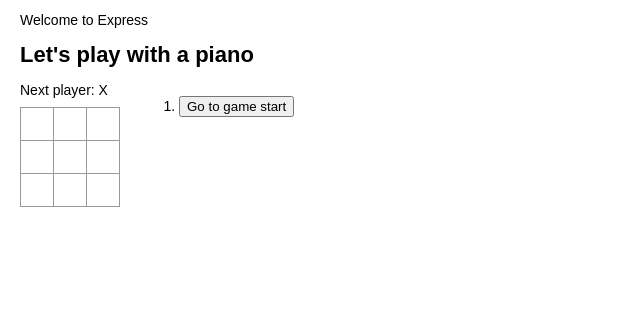
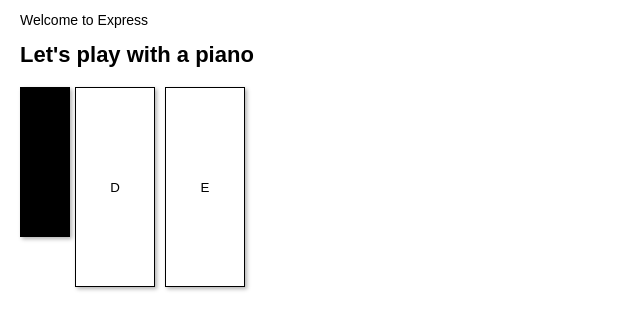
Before and after one commit to SamuelR827/projectComp335Piano, a React app: page / in a window 1280 px wide. Shown: the part 49-378 px from the top of the page, without its empty margins (0-640 px from the left). Built offline with nearby package versions, Linux system fonts and the light colour scheme.

Commit message:
implement basic piano keys

```diff
--- a/client/App.js
+++ b/client/App.js
@@ -1,115 +1,16 @@
-import React, { useState } from 'react';
+import React from 'react';
+import Piano from './Piano'; // import piano file
 
-function Square({ value, onSquareClick }) {
-  return (
-    <button className="square" onClick={onSquareClick}>
-      {value}
-    </button>
-  );
-}
-
-function Board({ xIsNext, squares, onPlay }) {
-  function handleClick(i) {
-    if (calculateWinner(squares) || squares[i]) {
-      return;
-    }
-    const nextSquares = squares.slice();
-    if (xIsNext) {
-      nextSquares[i] = 'X';
-    } else {
-      nextSquares[i] = 'O';
-    }
-    onPlay(nextSquares);
-  }
-
-  const winner = calculateWinner(squares);
-  let status;
-  if (winner) {
-    status = 'Winner: ' + winner;
-  } else {
-    status = 'Next player: ' + (xIsNext ? 'X' : 'O');
-  }
+function App() {
+  // Define keys list
+  const keys = ['C', 'D', 'E']; // example keys to be changed/added
 
   return (
-    <>
-      <div className="status">{status}</div>
-      <div className="board-row">
-        <Square value={squares[0]} onSquareClick={() => handleClick(0)} />
-        <Square value={squares[1]} onSquareClick={() => handleClick(1)} />
-        <Square value={squares[2]} onSquareClick={() => handleClick(2)} />
-      </div>
-      <div className="board-row">
-        <Square value={squares[3]} onSquareClick={() => handleClick(3)} />
-        <Square value={squares[4]} onSquareClick={() => handleClick(4)} />
-        <Square value={squares[5]} onSquareClick={() => handleClick(5)} />
-      </div>
-      <div className="board-row">
-        <Square value={squares[6]} onSquareClick={() => handleClick(6)} />
-        <Square value={squares[7]} onSquareClick={() => handleClick(7)} />
-        <Square value={squares[8]} onSquareClick={() => handleClick(8)} />
-      </div>
-    </>
-  );
-}
-
-export default function Game() {
-  const [history, setHistory] = useState([Array(9).fill(null)]);
-  const [currentMove, setCurrentMove] = useState(0);
-  const xIsNext = currentMove % 2 === 0;
-  const currentSquares = history[currentMove];
-
-  function handlePlay(nextSquares) {
-    const nextHistory = [...history.slice(0, currentMove + 1), nextSquares];
-    setHistory(nextHistory);
-    setCurrentMove(nextHistory.length - 1);
-  }
-
-  function jumpTo(nextMove) {
-    setCurrentMove(nextMove);
-  }
-
-  const moves = history.map((squares, move) => {
-    let description;
-    if (move > 0) {
-      description = 'Go to move #' + move;
-    } else {
-      description = 'Go to game start';
-    }
-    return (
-      <li key={move}>
-        <button onClick={() => jumpTo(move)}>{description}</button>
-      </li>
-    );
-  });
-
-  return (
-    <div className="game">
-      <div className="game-board">
-        <Board xIsNext={xIsNext} squares={currentSquares} onPlay={handlePlay} />
-      </div>
-      <div className="game-info">
-        <ol>{moves}</ol>
-      </div>
+    <div className="App">
+      {/* Render the Piano component with the keys data */}
+      <Piano keys={keys} />
     </div>
   );
 }
 
-function calculateWinner(squares) {
-  const lines = [
-    [0, 1, 2],
-    [3, 4, 5],
-    [6, 7, 8],
-    [0, 3, 6],
-    [1, 4, 7],
-    [2, 5, 8],
-    [0, 4, 8],
-    [2, 4, 6],
-  ];
-  for (let i = 0; i < lines.length; i++) {
-    const [a, b, c] = lines[i];
-    if (squares[a] && squares[a] === squares[b] && squares[a] === squares[c]) {
-      return squares[a];
-    }
-  }
-  return null;
-}
+export default App;
--- /dev/null
+++ b/client/Piano.js
@@ -0,0 +1,34 @@
+import React, { useState } from 'react';
+
+// function for each key
+function Key({ value, onKeyClick, isBlack }) {
+  {/* Added a field for the black keys style To be Implemented */}
+  return (
+    <button className={`key ${isBlack ? 'black' : ''}`} onClick={onKeyClick}>
+      {value}
+    </button>
+  );
+}
+
+// Main function
+function Piano({ keys }) {
+  // handeClick of each individual key by getting index
+  const handleClick = (keyIndex) => {
+    // TODO Add sound to play, need to figure out how to do that
+    console.log(`Key ${keyIndex} clicked`);
+  };
+
+  // render the piano with all the keys
+  return (
+    <>
+      <div className="piano">
+        {/* each key is an element of a list */}
+        <Key value={keys[0]} isBlack = 'black' onKeyClick={() => handleClick(0)} />
+        <Key value={keys[1]} onKeyClick={() => handleClick(1)} />
+        <Key value={keys[2]} onKeyClick={() => handleClick(2)} />
+      </div>
+    </>
+  );
+}
+
+export default Piano;
--- a/client/styles.css
+++ b/client/styles.css
@@ -56,35 +56,24 @@
     padding: 0;
   }
 
-  .square {
-    background: #fff;
-    border: 1px solid #999;
-    float: left;
-    font-size: 24px;
-    font-weight: bold;
-    line-height: 34px;
-    height: 34px;
-    margin-right: -1px;
-    margin-top: -1px;
-    padding: 0;
-    text-align: center;
-    width: 34px;
-  }
+.piano {
+  display: flex;
+}
 
-  .board-row:after {
-    clear: both;
-    content: '';
-    display: table;
-  }
+.key {
+  width: 80px;
+  height: 200px;
+  margin: 5px;
+  background-color: white;
+  border: 1px solid black;
+  box-shadow: 2px 2px 4px rgba(0, 0, 0, 0.3);
+}
 
-  .status {
-    margin-bottom: 10px;
-  }
-  .game {
-    display: flex;
-    flex-direction: row;
-  }
-
-  .game-info {
-    margin-left: 20px;
-  }
+.key.black {
+  background-color: black;
+  width: 50px;
+  height: 150px;
+  position: relative;
+  z-index: 1;
+  margin: 5px 0;
+}
```
Also changed, not shown: public/babel/bundle.js.
